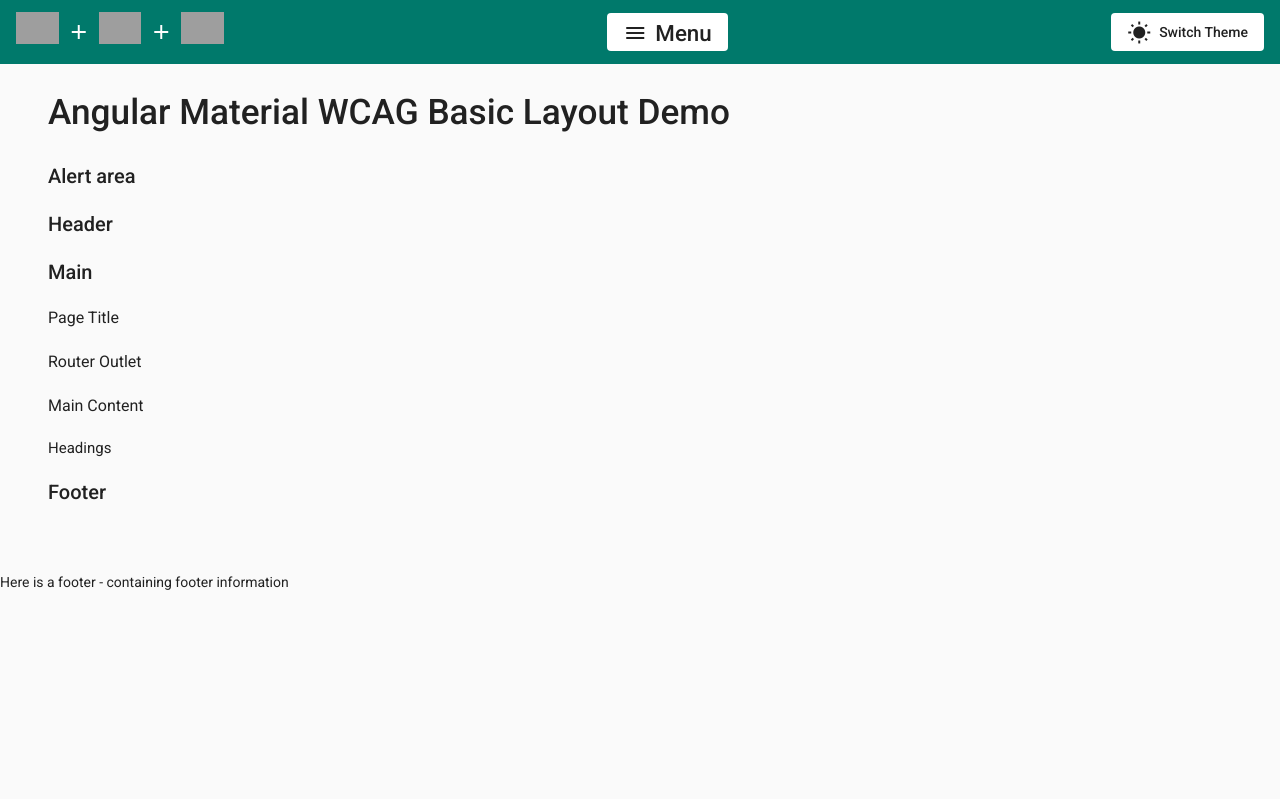
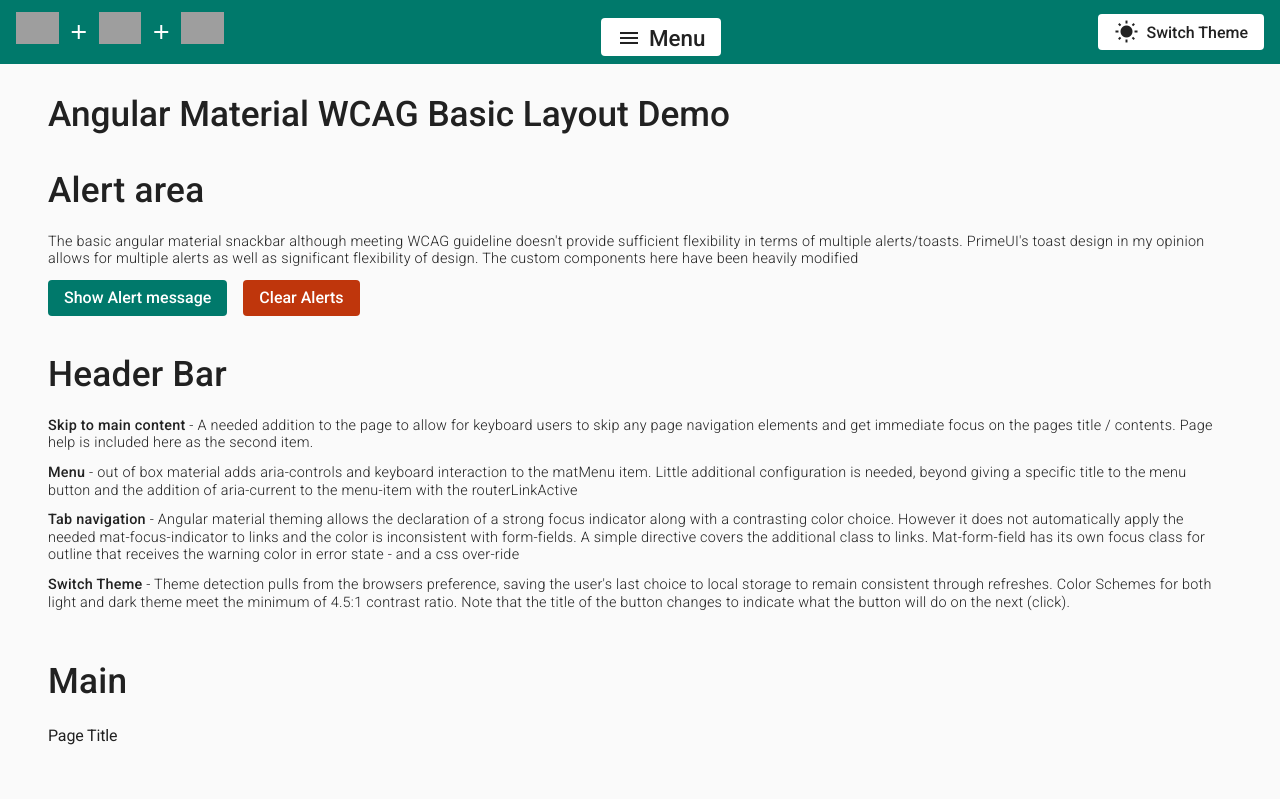
Before and after one commit to ianoxwell/WCAGAngularMaterial, an Angular app: page / in a window 1280 px wide. Shown: the top 799 px of the page. Built offline with nearby package versions, Linux system fonts and the light colour scheme; grey boxes are pictures that could not be loaded.

Commit message:
added font configuration Started text for basic-layout

```diff
--- a/src/app/components/component.module.ts
+++ b/src/app/components/component.module.ts
@@ -13,6 +13,7 @@
 import { HeaderComponent } from './header/header.component';
 import { LoadingIndicatorComponent } from './loading-indicator/loading-indicator.component';
 import { PageTitleComponent } from './page-title/page-title.component';
+import { BasicLayoutComponent } from './pages/basic-layout/basic-layout.component';
 import { FormsComponent } from './pages/forms/forms.component';
 import { TablesComponent } from './pages/tables/tables.component';
 import { PaginatorModule } from './paginator/paginator.module';
@@ -34,6 +35,7 @@
 	declarations: [
 		ToastItemComponent,
 		ToastComponent,
+		BasicLayoutComponent,
 		FormsComponent,
 		TablesComponent,
 		PageTitleComponent,
--- a/src/app/components/pages/basic-layout/basic-layout.component.html
+++ b/src/app/components/pages/basic-layout/basic-layout.component.html
@@ -1,10 +1,37 @@
 <section>
 	<h2>Alert area</h2>
-	<h2>Header</h2>
-	<h2>Main</h2>
+	<p>The basic angular material snackbar although meeting WCAG guideline doesn't provide sufficient flexibility in terms of multiple
+		alerts/toasts. PrimeUI's toast design in my opinion allows for multiple alerts as well as significant flexibility of design. The custom components here have been heavily modified
+
+	</p>
+	<button mat-flat-button type="button" color="primary" (click)="showMessage()" title="Show alert success message" class="mr-2">Show Alert
+		message</button>
+	<button mat-flat-button type="button" color="accent" (click)="clearMessages()" title="Show alert success message">Clear Alerts</button>
+</section>
+
+<section>
+	<h2>Header Bar</h2>
+	<p><strong>Skip to main content</strong> - A needed addition to the page to allow for keyboard users to skip any page navigation elements and get
+		immediate focus on the pages title / contents. Page help is included here as the second item. </p>
+	<p><strong>Menu</strong> - out of box material adds aria-controls and keyboard interaction to the matMenu item. Little additional configuration is
+		needed, beyond giving a specific title to the menu button and the addition of aria-current to the menu-item with the
+		routerLinkActive</p>
+	<p><strong>Tab navigation</strong> - Angular material theming allows the declaration of a strong focus indicator along with a contrasting color choice.
+		However it does not automatically apply the needed mat-focus-indicator to links and the color is
+		inconsistent with form-fields. A simple directive covers the additional class to links. Mat-form-field has its own focus class for
+		outline that receives the warning color in error state - and a css over-ride</p>
+	<p><strong>Switch Theme</strong> - Theme detection pulls from the browsers preference, saving the user's last choice to local storage to remain consistent through
+		refreshes. Color Schemes for both light and dark theme meet the minimum of 4.5:1 contrast ratio. Note that the title of the button
+		changes to indicate what the button will do on the next (click).</p>
+</section>
+
+<h2>Main</h2>
+<section>
 	<h3>Page Title</h3>
-	<h3>Router Outlet</h3>
-	<h3>Main Content</h3>
-	<h4>Headings</h4>
-	<h2>Footer</h2>
+	<p></p>
 </section>
+
+<h3>Router Outlet</h3>
+<h3>Main Content</h3>
+<h4>Headings</h4>
+<h2>Footer</h2>
--- a/src/app/components/pages/basic-layout/basic-layout.component.scss
+++ b/src/app/components/pages/basic-layout/basic-layout.component.scss
@@ -0,0 +1,3 @@
+section {
+	padding-bottom: 2rem;
+}
--- a/src/app/components/pages/basic-layout/basic-layout.component.ts
+++ b/src/app/components/pages/basic-layout/basic-layout.component.ts
@@ -1,8 +1,26 @@
 import { Component } from '@angular/core';
+import { MessageStatus } from '@models/message.model';
+import { MessageService } from '@services/message.service';
 
 @Component({
 	selector: 'app-basic-layout',
 	templateUrl: './basic-layout.component.html',
 	styleUrls: ['./basic-layout.component.scss']
 })
-export class BasicLayoutComponent {}
+export class BasicLayoutComponent {
+	constructor(private messageService: MessageService) {}
+
+	/**
+	 * Short method to display a token toast.
+	 */
+	showMessage(): void {
+		this.messageService.add({ severity: MessageStatus.Success, summary: 'Message success', life: 8000 });
+	}
+
+	/**
+	 * Clears any active messages in the message cue.
+	 */
+	clearMessages(): void {
+		this.messageService.clear();
+	}
+}
--- a/src/app/styles/common.scss
+++ b/src/app/styles/common.scss
@@ -168,6 +168,8 @@
 	color: $colour-text-on-success;
 }
 
+
+
 .dark-theme {
 	.mat-form-field-required-marker,
 	.mat-form-field.mat-focused
@@ -177,11 +179,6 @@
 		.mat-form-field-label
 		.mat-form-field-required-marker {
 		color: $dark-warn-color;
-	}
-	mat-form-field.mat-focused {
-		.mat-form-field-outline {
-			color: orange !important;
-		}
 	}
 	.mat-form-field-prefix .mat-icon {
 		color: $light-primary-text !important;
@@ -203,9 +200,6 @@
 		color: $light-warn-color;
 	}
 	mat-form-field.mat-focused {
-		.mat-form-field-outline {
-			color: orange !important;
-		}
 		.mat-form-field-label {
 			color: $dark-primary-text !important;
 		}
@@ -219,6 +213,10 @@
 	}
 }
 
+strong {
+	font-weight: $font-weight-bold;
+}
+
 .mat-form-field-prefix .mat-icon {
 	line-height: 3rem;
 	height: 2.8rem;
--- a/src/styles.scss
+++ b/src/styles.scss
@@ -6,7 +6,24 @@
 // Be sure that you only ever include this mixin once!
 @import '~@angular/material/theming';
 @import './app/styles/variables.scss';
-@include mat-core();
+
+$fontConfig: (
+  display-4: mat-typography-level($heading-level-1, $heading-level-1-line, 300, 'Roboto', -0.0134em),
+  display-3: mat-typography-level($heading-level-2, $heading-level-2-line, 400, 'Roboto', -0.0089em),
+  display-2: mat-typography-level(45px, 48px, 400, 'Roboto', 0.0000em),
+  display-1: mat-typography-level(34px, 40px, 400, 'Roboto', 0.0074em),
+  headline: mat-typography-level(28px, 36px, 400, 'Roboto', 0.0000em),
+  title: mat-typography-level($heading-level-1, $heading-level-1-line, $font-weight-bold, 'Roboto', 0.0075em),
+  subheading-2: mat-typography-level($heading-level-4, $heading-level-4-line, 400, 'Roboto', -0.0094em),
+  subheading-1: mat-typography-level($heading-level-3, $heading-level-3-line, 500, 'Roboto', 0.0067em),
+  body-2: mat-typography-level($small-text-size, $body-text-size-line, 400, 'Roboto', 0.0179em),
+  body-1: mat-typography-level($body-text-size, $body-text-size-line, 300, 'Roboto', 0.0179em),
+  button: mat-typography-level($heading-level-4, $heading-level-4-line, $font-weight-bold, 'Roboto', 0.0893em),
+  caption: mat-typography-level($heading-level-4, $heading-level-4-line, 400, 'Roboto', 0.0333em),
+  input: mat-typography-level($body-text-size, 1.125, 400, 'Roboto', 1.5px)
+);
+
+@include mat-core($fontConfig);
 
 // https://material.angular.io/guide/theming#strong-focus-indicators
 @include mat-strong-focus-indicators(
@@ -57,6 +74,12 @@
 a.mat-focus-indicator:focus-visible {
 	outline: none;
 }
+mat-form-field.mat-focused {
+	.mat-form-field-outline {
+		color: orange !important;
+	}
+}
+
 
 .dark-theme .mat-menu-item.active {
 	$alt-text: map-get($light-theme, foreground);
```
